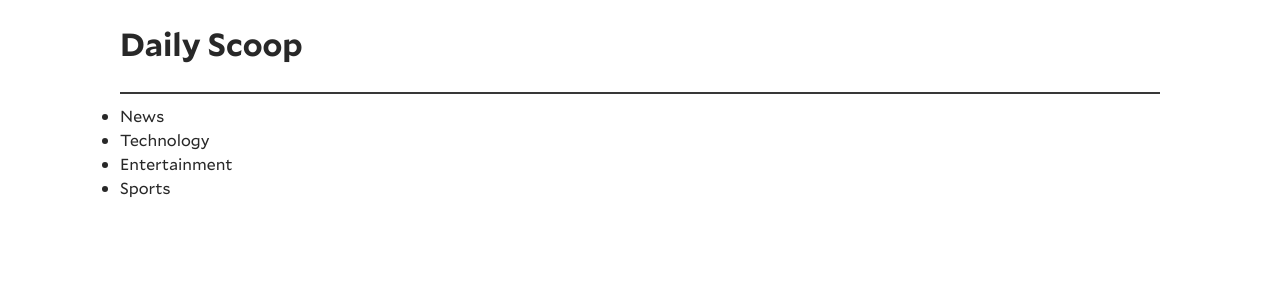
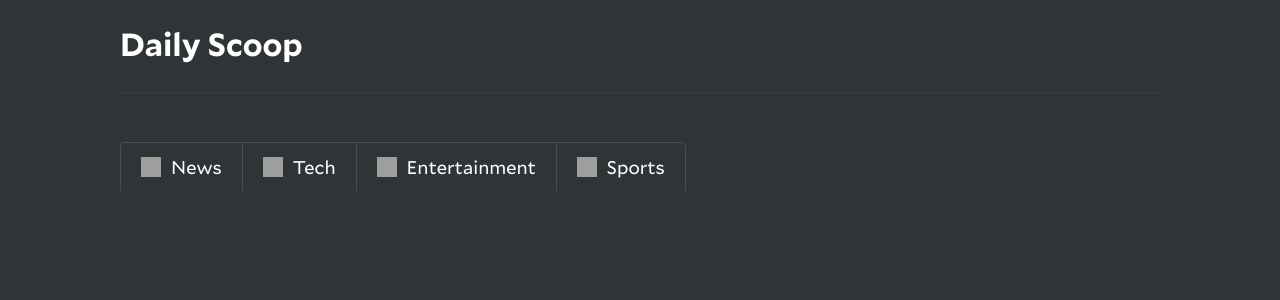
Before and after one commit to activafricaorg/daily-scoop, a Next.js app: page / in a window 1280 px wide. Shown: the top 300 px of the page. Built offline with nearby package versions, Linux system fonts and the light colour scheme; grey boxes are pictures that could not be loaded.

Commit message:
Design for daily scoop

```diff
--- a/next.config.js
+++ b/next.config.js
@@ -7,6 +7,6 @@ module.exports = {
     includePaths: [path.join(__dirname, 'styles')],
   },
   images: {
-    domains: ['images.wsj.net'],
+    domains: ['img.icons8.com', 'images.wsj.net'],
   }
 };
--- a/src/components/Heading.tsx
+++ b/src/components/Heading.tsx
@@ -1,20 +1,26 @@
-import React, {useState} from "react";
 import Link from "next/link";
+import React, { useState } from "react";
+import headingStyles from "@/styles/Heading.module.scss";
+import utilityStyles from "@/styles/Utility.module.scss";
+import Image from "next/image";
 
 const Heading = () => {
 	const [category, setCategory] = useState("news");
 	const categories = [
-		{ name: "News", slug: "news", description: "News curated by Daily Scoop Africa" },
-		{ name: "Technology", slug: "tech", description: "Technology News curated by Daily Scoop Africa" },
-		{ name: "Entertainment", slug: "entertainment", description: "Entertainment News curated by Daily Scoop Africa" },
-		{ name: "Sports", slug: "entertainment", description: "Entertainment News curated by Daily Scoop Africa" },
+		{ name: "News", slug: "news", description: "News curated by Daily Scoop Africa", image: "https://img.icons8.com/ios/250/FFFFFF/chat.png"},
+		{ name: "Tech", slug: "tech", description: "Technology News curated by Daily Scoop Africa", image: "https://img.icons8.com/ios/250/FFFFFF/rocket.png" },
+		{ name: "Entertainment", slug: "entertainment", description: "Entertainment News curated by Daily Scoop Africa", image: "https://img.icons8.com/ios/250/FFFFFF/champagne.png" },
+		{ name: "Sports", slug: "sports", description: "Entertainment News curated by Daily Scoop Africa", image: "https://img.icons8.com/ios/250/FFFFFF/football2.png"},
 	];
 
 	return (
-		<ul>
+		<ul className={`${headingStyles.list} ${utilityStyles.grid} ${utilityStyles.gridHeading}`}>
 			{ categories.map((category, index) => (
-				<li key={index}>
-					<Link href={`/category/${category.slug}`}>{category.name}</Link>
+				<li key={index} className={headingStyles.listItem}>
+					<Link href={`/category/${category.slug}`}>
+						<Image src={category.image} alt={category.name} width={20} height={20}/>
+						{category.name}
+					</Link>
 				</li>
 			))}
 		</ul>
--- a/src/components/Layout.tsx
+++ b/src/components/Layout.tsx
@@ -1,7 +1,5 @@
-import React, { useState } from "react";
 import Heading from "@/components/Heading";
 import contentStyles from "@/styles/Category.module.scss";
-import Head from "next/head";
 import styles from "@/styles/Home.module.scss";
 
 interface LayoutProps {
@@ -10,7 +8,6 @@ interface LayoutProps {
 
 const Layout = ({children} : LayoutProps) => {
 	return (
-		<>
 		<main className={styles.main}>
 			<header>
 				<h1>Daily Scoop</h1>
@@ -20,7 +17,6 @@ const Layout = ({children} : LayoutProps) => {
 				{ children }
 			</section>
 		</main>
-		</>
 	)
 }
 
--- a/src/pages/category/[slug].tsx
+++ b/src/pages/category/[slug].tsx
@@ -2,7 +2,6 @@ import { useRouter } from "next/router";
 import Layout from "@/components/Layout";
 import Head from "next/head";
 import React from "react";
-import contentStyles from "@/styles/Category.module.scss";
 import utilityStyles from "@/styles/Utility.module.scss";
 import Article from "@/components/Article";
 
--- a/src/pages/index.tsx
+++ b/src/pages/index.tsx
@@ -1,6 +1,5 @@
 import Head from 'next/head';
 import Layout from "@/components/Layout";
-import styles from '@/styles/Home.module.scss';
 import React from "react";
 
 export default function Home() {
--- a/src/styles/Category.module.scss
+++ b/src/styles/Category.module.scss
@@ -1,48 +1,3 @@
 .container {
-	margin-bottom: 3rem;
+	margin: 3rem 0;
 }
-
-.title {
-	// background-color: white;
-	font-size: 1.3rem;
-	text-transform: capitalize;
-	// padding: 0.5rem 2rem;
-	top: 1rem;
-	// border-radius: 20px 20px 0 0;
-	max-width: 40%;
-	position: relative;
-	width: max-content;
-	margin: 0;
-	// border: 1px solid #dfdfdf;
-
-	h2 {
-		display: inline-block;
-		// margin-bottom: 20px;
-	}
-
-	//&:after {
-	//	background: #ffeeee;
-	//	content: "";
-	//	position: absolute;
-	//	-webkit-mask-size: 100% 100%;
-	//	mask-size: 100% 100%;
-	//	-webkit-mask-image: url("./../../public/images/tab-7b15135b56-cropped.svg");
-	//	mask-image: url("./../../public/images/tab-7b15135b56-cropped.svg");
-	//	-webkit-mask-position: center;
-	//	mask-position: center;
-	//	-webkit-mask-repeat: no-repeat;
-	//	mask-repeat: no-repeat;
-	//	width: 100px;
-	//	right: -100px;
-	//	top: 0;
-	//	bottom: 0;
-	//}
-}
-
-.tagline {
-	display: block;
-	font-style: italic;
-	font-weight: 400;
-	font-size: 0.85rem;
-	margin-top: 0;
-}
--- /dev/null
+++ b/src/styles/Heading.module.scss
@@ -0,0 +1,49 @@
+.list {
+	margin: 0;
+	padding: 0;
+	list-style: none;
+	width: max-content;
+	background-color: #2f3437;
+	border-radius: 5px 5px 0 0;
+	border: 1px solid #4d4d4d;
+	border-bottom: none;
+
+	//&:after {
+	//	border: 1px solid white;
+	//	background: transparent;
+	//	content: "";
+	//	position: absolute;
+	//	mask-size: 100% 100%;
+	//	-webkit-mask-size: 100% 100%;
+	//	mask-image: url("./../../public/images/tab-7b15135b56-cropped.svg");
+	//	-webkit-mask-image: url("./../../public/images/tab-7b15135b56-cropped.svg");
+	//	mask-position: center;
+	//	-webkit-mask-position: center;
+	//	mask-repeat: no-repeat;
+	//	-webkit-mask-repeat: no-repeat;
+	//	width: 100px;
+	//	right: -100px;
+	//	top: 0;
+	//	bottom: 0;
+	//}
+}
+
+.listItem {
+	padding: 10px 20px 10px;
+	font-size: 1.15em;
+	font-weight: 500;
+	border-right: 1px solid #4d4d4d;
+
+	&:last-of-type {
+		border-right: none;
+	}
+
+	a {
+		display: flex;
+		align-items: center;
+
+		img {
+			margin-right: 10px;
+		}
+	}
+}
--- a/src/styles/Utility.module.scss
+++ b/src/styles/Utility.module.scss
@@ -2,15 +2,20 @@
 	display: grid;
 
 	&Content {
+		grid-template-columns: repeat(4, 1fr);
 		grid-gap: calc(0.25rem * 2 + 1px);
-		grid-template-columns: repeat(4, 1fr);
 		padding: calc(0.25rem * 2 + 1px);
-		border-radius: 10px;
-		background-color: #f1efee;
+		border-radius: 0 5px 5px 5px;
+		background-color: #2f3437;
+		border: 1px solid #4d4d4d;
 	}
 
 	&Category {
 		grid-template-columns: minmax(8rem, 1fr) 3fr;
 		grid-gap: 30px;
 	}
+
+	&Heading {
+		grid-template-columns: repeat(4, max-content);
+	}
 }
--- a/src/styles/globals.scss
+++ b/src/styles/globals.scss
@@ -1,7 +1,7 @@
 :root {
   --sp: 1.5rem;
-  --darkgray: white;
-  --light-grey: rgba(40, 40, 40, 1);
+  --darkgray: #2f3437;
+  --light-grey: white;
 }
 
 * {
```
Also changed, not shown: src/styles/Article.module.scss (+10 -2 lines). Lines whose indentation alone changed are shown as unchanged.
